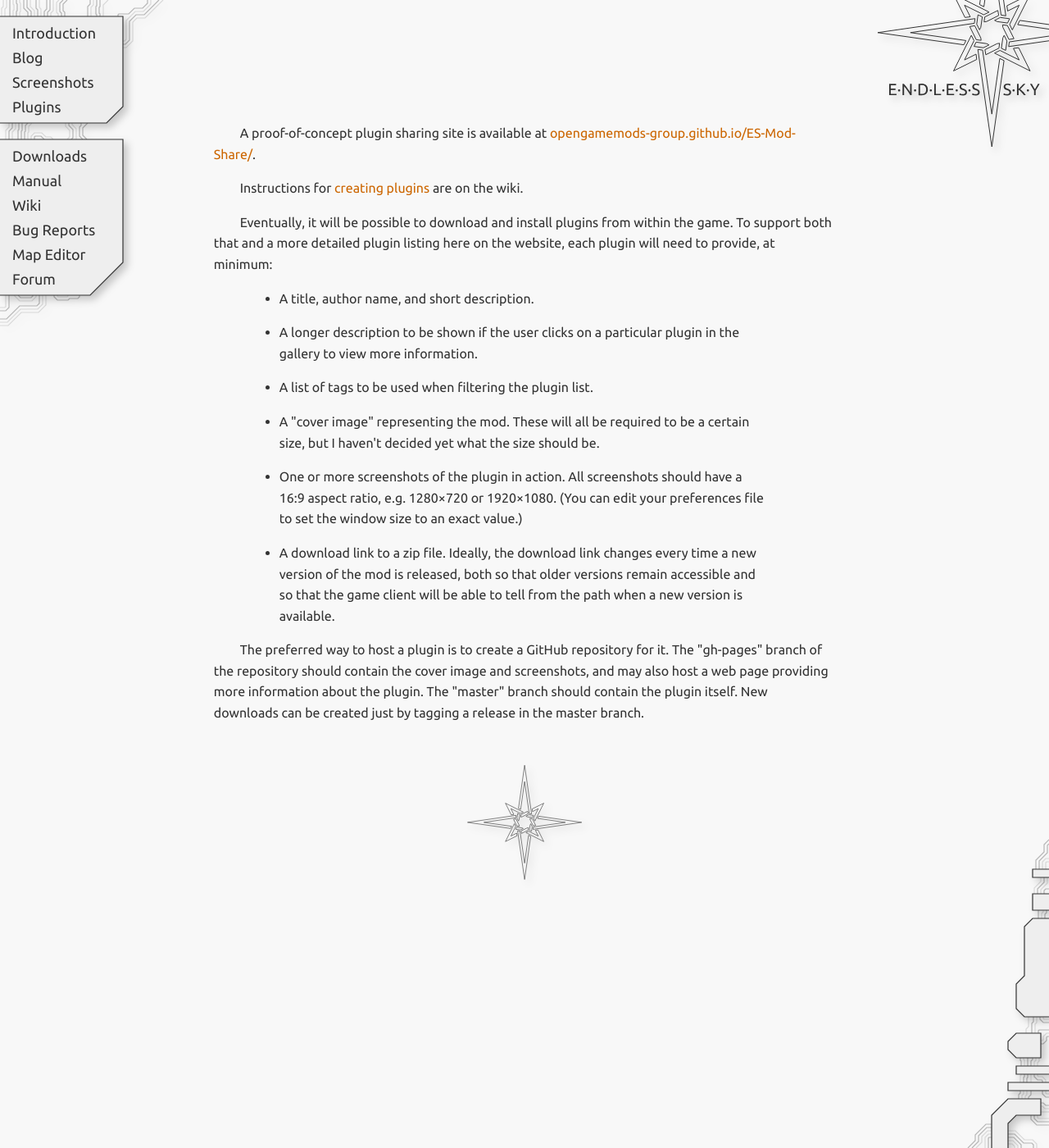
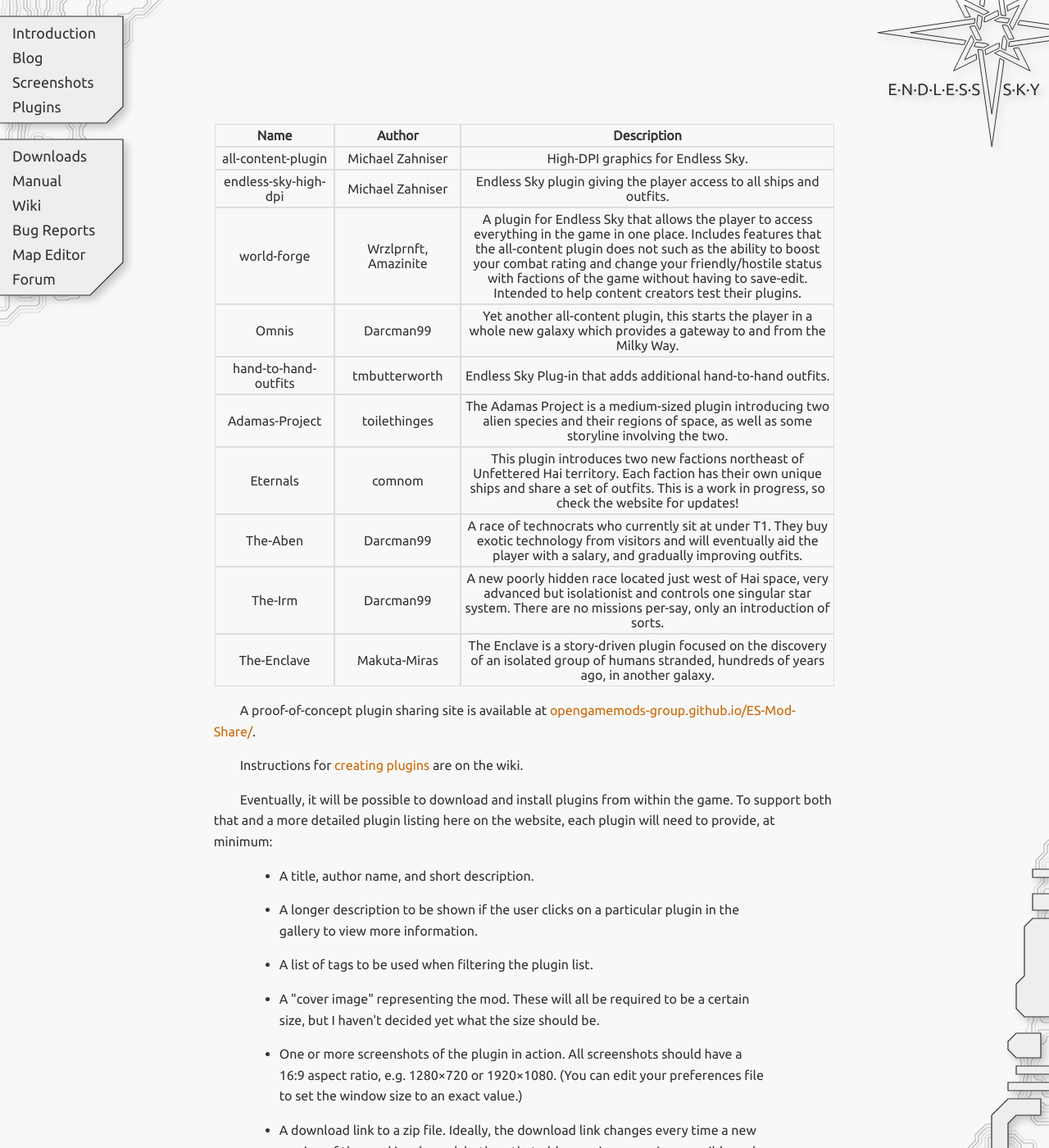
Before and after one commit to endless-sky/endless-sky.github.io, a Jekyll site: the page built from plugins.html, in a window 1280 px wide and 1400 px high. Shown: the whole window at 82% size. Built offline with Jekyll 4.4.1, drawn with Linux system fonts in a browser that asks for light colours.

Commit message:
first shot at a plugin index, using YAML.

```diff
--- /dev/null
+++ b/_data/plugins.yml
@@ -0,0 +1,40 @@
+- name: all-content-plugin
+  version: a2f7175d89ea205377b4cbf1e044e1d41187b202
+  author: Michael Zahniser
+  description: High-DPI graphics for Endless Sky.
+- name: endless-sky-high-dpi
+  version: eb7c808e1b19db24ab0cdf427d8303afc6f4ee36
+  author: Michael Zahniser
+  description: Endless Sky plugin giving the player access to all ships and outfits.
+- name: world-forge
+  version: e9dfb35a76298b376a0cddae62fb113941a903ec
+  author: Wrzlprnft, Amazinite
+  description: A plugin for Endless Sky that allows the player to access everything in the game in one place. Includes features that the all-content plugin does not such as the ability to boost your combat rating and change your friendly/hostile status with factions of the game without having to save-edit. Intended to help content creators test their plugins.
+- name: Omnis
+  version: ca54d2aa51527c4d200b3f48dcecd9e94365a4d9
+  author: Darcman99
+  description: Yet another all-content plugin, this starts the player in a whole new galaxy which provides a gateway to and from the Milky Way.
+- name: hand-to-hand-outfits
+  version: 07b67252b7f34babc37960c1c132d99cfad854e3
+  author: tmbutterworth
+  description: Endless Sky Plug-in that adds additional hand-to-hand outfits.
+- name: Adamas-Project
+  version: a28a28bd7f928df4365c37c7671ceb711bb7474f
+  author: toilethinges
+  description: The Adamas Project is a medium-sized plugin introducing two alien species and their regions of space, as well as some storyline involving the two.
+- name: Eternals
+  version: v0.8.8
+  author: comnom
+  description: This plugin introduces two new factions northeast of Unfettered Hai territory. Each faction has their own unique ships and share a set of outfits. This is a work in progress, so check the website for updates!
+- name: The-Aben
+  version: b80f88485ab58461dd1878b858d64dab9077851a
+  author: Darcman99
+  description: A race of technocrats who currently sit at under T1. They buy exotic technology from visitors and will eventually aid the player with a salary, and gradually improving outfits.
+- name: The-Irm
+  version: 20dc068f7575173cea09ca2c01b03dbab52b8ec7
+  author: Darcman99
+  description: A new poorly hidden race located just west of Hai space, very advanced but isolationist and controls one singular star system. There are no missions per-say, only an introduction of sorts.
+- name: The-Enclave
+  version: v0.0.10
+  author: Makuta-Miras
+  description: The Enclave is a story-driven plugin focused on the discovery of an isolated group of humans stranded, hundreds of years ago, in another galaxy.
--- a/main.css
+++ b/main.css
@@ -224,6 +224,24 @@
 	font-style: italic;
 }
 
+/* Plugin list */
+#plugin-table {
+
+}
+
+#plugin-table td, #plugin-table th {
+	outline: 1px solid #ddd;
+	font-weight: normal;
+	padding: 4px;
+	text-align: center;
+}
+
+#plugin-table th {
+	font-weight: bold;
+	padding-left: 50px;
+	padding-right: 50px;
+}
+
 /* Drop shadow style, applied to many different elements. */
 .shadowed, .intro-image, .gallery-thumb, #lightbox-image, #lightbox-caption-back {
 	-webkit-filter: drop-shadow(5px 5px 5px rgba(0, 0, 0, .2));
--- a/plugins.html
+++ b/plugins.html
@@ -2,6 +2,22 @@
 layout: default
 title: Endless Sky Plugin List
 ---
+
+<table id="plugin-table">
+	<tr class="plugin-table-row">
+		<th>Name</th>
+		<th>Author</th>
+		<th>Description</th>
+	</tr>
+		{% for plugin in site.data.plugins %}
+			<tr class="plugin-table-row">
+				<td>{{ plugin.name }}</td>
+				<td>{{ plugin.author }}</td>
+				<td>{{ plugin.description }}</td>
+			</tr>
+		{% endfor %}
+</table>
+
 <p>A proof-of-concept plugin sharing site is available at <a href="https://opengamemods-group.github.io/ES-Mod-Share/">opengamemods-group.github.io/ES-Mod-Share/</a>.</p>
 <p>Instructions for <a href="https://github.com/endless-sky/endless-sky/wiki/CreatingPlugins">creating plugins</a> are on the wiki.</p>
 <p>Eventually, it will be possible to download and install plugins from within the game. To support both that and a more detailed plugin listing here on the website, each plugin will need to provide, at minimum:</p>
```
